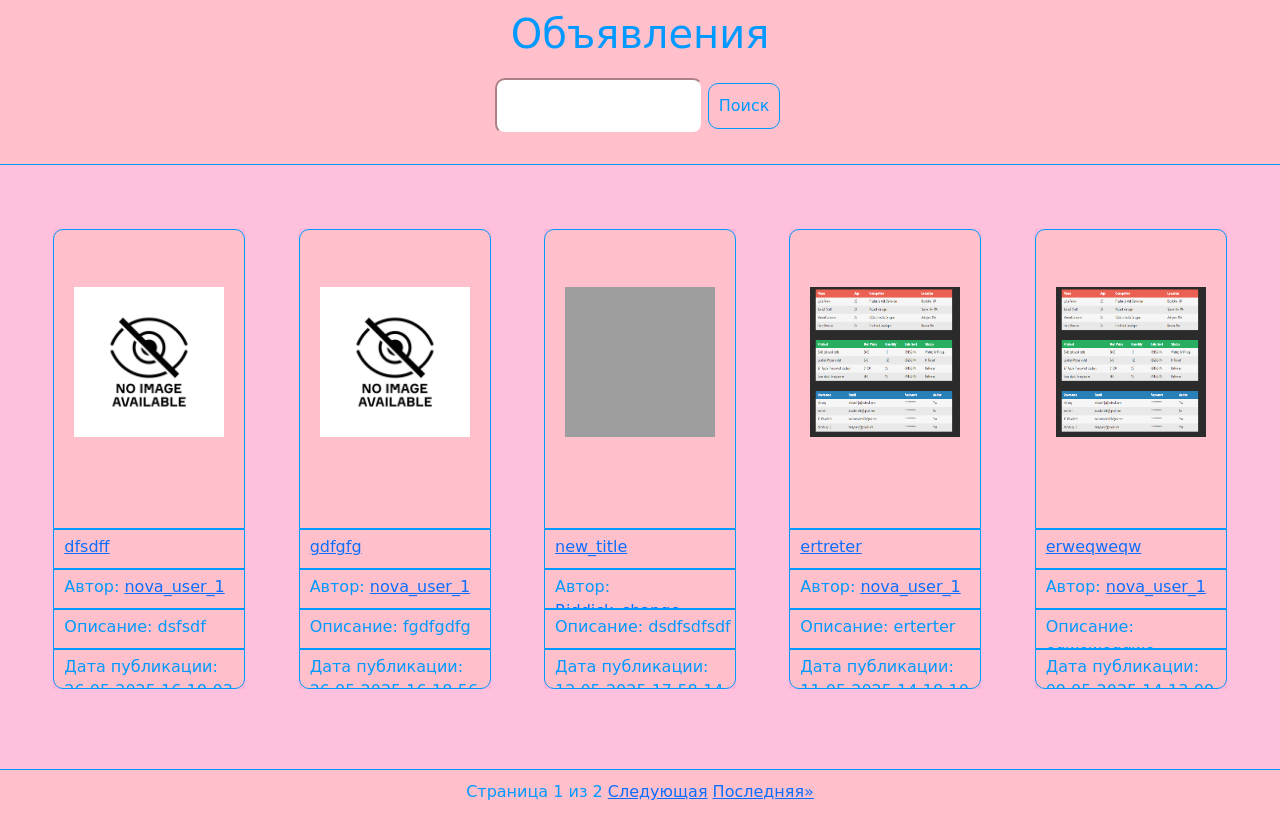
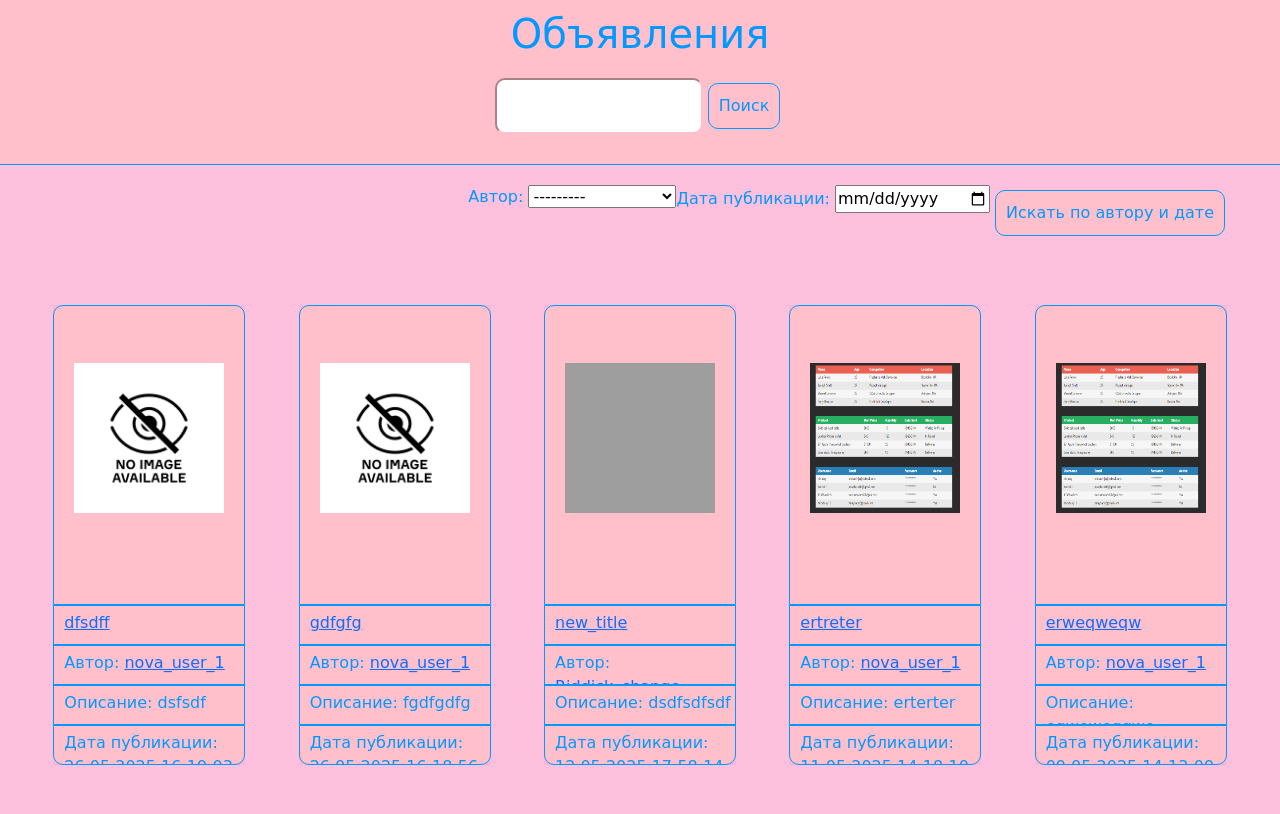
Before and after one commit to Elmersperry/samplesite, a Django app: page / in a window 1280 px wide. Shown: the part 117-931 px from the top of the page. Run offline with Django 5.2, Linux system fonts and the light colour scheme; data comes from the database, SQL or seed files in the repository; both versions use the stored data as it was after the commit; grey boxes are pictures that could not be loaded.

Commit message:
ghjkjkkuhukl

```diff
--- a/bboard/forms.py
+++ b/bboard/forms.py
@@ -29,3 +29,9 @@ class BbForm(forms.ModelForm):
             'price': 'Цена',
             'image': 'Изображение',
         }
+
+class FilterForm(forms.Form):
+    author = forms.ModelChoiceField(queryset=User.objects.all(), label="Автор", required=False)
+    created_at = forms.DateField(label="Дата публикации",
+                                 widget=forms.DateInput(attrs={'type': 'date'}),
+                                 input_formats=['%Y-%m-%d'], required=False)
--- a/bboard/templates/bboard/index.html
+++ b/bboard/templates/bboard/index.html
@@ -10,8 +10,14 @@
         <button class="generic-button" type="submit">Поиск</button>
     </form>
 </div>
+<div>
+    <form class="filter-form" action="{% url 'bboard:filter_bb' %}" method="get">
+        {{ filter_form.as_p }}
+        <button class="generic-button" type="submit">Искать по автору и дате</button>
+    </form>
+</div>
 {% if page_obj|length == 0 %}
-<h2>По вашему запросу не найдени ни одного объявления!</h2>
+<h2>По вашему запросу не найдено ни одного объявления!</h2>
 {% else %}
 <div class="all-postings">
 {% for bb in page_obj %}
--- a/bboard/urls.py
+++ b/bboard/urls.py
@@ -1,8 +1,9 @@
 from django.urls import path
-from .views import index, about, add_bb, read_bb, update_bb, delete_bb, user_bbs, user_info, search_bb
+from .views import index, about, add_bb, read_bb, update_bb, delete_bb, user_bbs, user_info, search_bb, filter_bb
 
 app_name = 'bboard'
 urlpatterns = [
+    path('filter/', filter_bb, name="filter_bb"),
     path('search/', search_bb, name='search_bb'),
     path('', index, name='index'),
     path('bb/<int:pk>/delete/', delete_bb, name="delete_bb"),
--- a/bboard/views.py
+++ b/bboard/views.py
@@ -2,7 +2,7 @@ from django.shortcuts import render, redirect, get_object_or_404
 from django.http import HttpResponse
 from django.template import loader
 from .models import Bb
-from .forms import BbForm
+from .forms import BbForm, FilterForm
 from django.contrib.auth.decorators import login_required
 from django.core.paginator import Paginator
 from django.contrib.auth.models import User
@@ -17,7 +17,8 @@ def index(request):
     paginator = Paginator(bbs, per_page)
     page_number = request.GET.get('page')
     page_obj = paginator.get_page(page_number)
-    context = {"title": "Главная страница", "page_obj": page_obj, "count_bbs": count_bbs}
+    filter_form = FilterForm()
+    context = {"title": "Главная страница", "page_obj": page_obj, "count_bbs": count_bbs, "filter_form": filter_form}
     return render(request, template_name='bboard/index.html', context=context)
 
 def about(request):
@@ -117,6 +118,23 @@ def search_bb(request):
     context = {"title": "Главная страница", "page_obj": page_obj, "count_bbs": count_bbs}
     return render(request, template_name='bboard/index.html', context=context)
 
+def filter_bb(request):
+    author_id = request.GET.get('author')
+    if not author_id:
+        results = Bb.objects.all()
+    else:
+        author = User.objects.get(pk=author_id)
+        query_text = Q(author__exact=author)
+        results = Bb.objects.filter(query_text)
+    per_page = 5
+    paginator = Paginator(results, per_page)
+    page_number = request.GET.get('page')
+    page_obj = paginator.get_page(page_number)
+    count_bbs = results.count()
+    filter_form = FilterForm()
+    context = {"title": "Главная страница", "page_obj": page_obj, "count_bbs": count_bbs, "filter_form": filter_form}
+    return render(request, template_name='bboard/index.html', context=context)
+
 # @login_required
 # def update_bb(request, slug):
 #     bb = get_object_or_404(Bb, slug=slug)
--- a/static/css/styles_1.css
+++ b/static/css/styles_1.css
@@ -327,6 +327,13 @@ img {
     margin-bottom: 20px;
 }
 
+.filter-form {
+    display: flex;
+    justify-content: end;
+    margin-right: 50px;
+    margin-top: 20px;
+}
+
 .menu-details {
     list-style; none;
     border: 1px solid var(--border-color);
```
Also changed, not shown: db.sqlite3.
